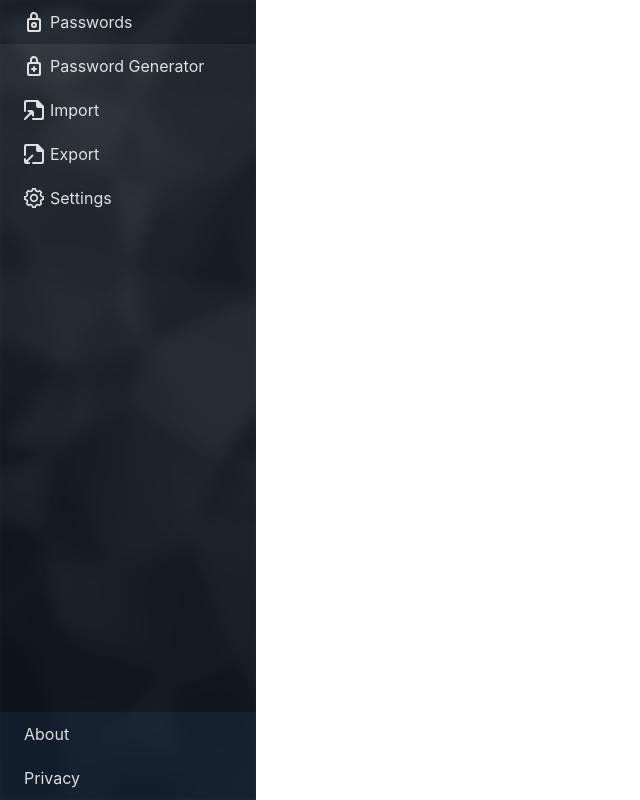
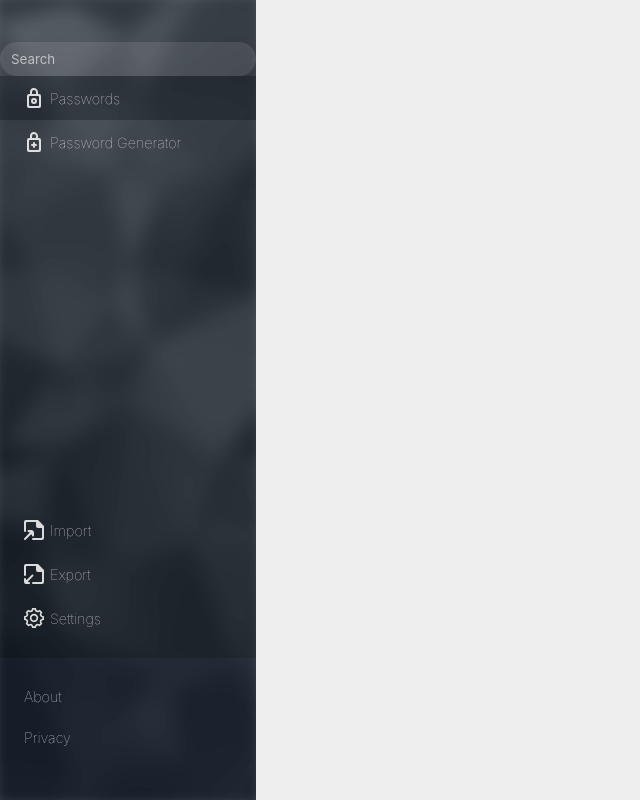
Before and after one commit to ejasso112/electron-react-password-manager, a React (Create React App) app: page / in a window 1280 px wide. Shown: the whole page, without its empty margins (0-640 px from the left). Built offline with nearby package versions, Linux system fonts and the light colour scheme.

Commit message:
Nav Update
Updated Styles of Nav Component
Add a Seach field to the Nav component (not functional yet)

```diff
--- a/src/App.scss
+++ b/src/App.scss
@@ -7,6 +7,10 @@
 }
 
 h2 {
-    font-size: 1rem;
-    font-weight: normal;
+    font-size: .9rem;
+    font-weight: lighter;
 }
+
+body {
+    background: #EEEEEE;
+}
--- a/src/components/Nav/Nav.js
+++ b/src/components/Nav/Nav.js
@@ -9,18 +9,17 @@ const Nav = (props) => {
         <nav className={`nav`}>
             <div className={`nav__container`} />
                 <div className={`nav__main`}>
+                    <div className={`nav__group`}>
                         <div className={`nav__search`}>
+                            <input className={`nav__search__bar`} type="text" placeholder="Search" />
                         </div>
-                    <div className={`nav__links`}>
-                        <div className={`nav__manage`}>
                         <CardNavLink to='/' svg={Svgs.Lock} name='Passwords' isActive={path === '/'} />
                         <CardNavLink to='/password-generator' svg={Svgs.LockAdd} name='Password Generator' isActive={path === '/password-generator'} />
                     </div>
-                        <div className={`nav__tools`}>
+                    <div className={`nav__group`}>
                         <CardNavLink to='/import' svg={Svgs.Import} name='Import' isActive={path === '/import'} />
                         <CardNavLink to='/export' svg={Svgs.Export} name='Export' isActive={path === '/export'} />
                         <CardNavLink to='/settings' svg={Svgs.Settings} name='Settings' isActive={path === '/settings'} />
-                        </div>
                     </div>
                 </div>
                 <div className={`nav__foot`}>
--- a/src/components/Nav/Nav.scss
+++ b/src/components/Nav/Nav.scss
@@ -2,33 +2,56 @@
     display: flex;
     position: relative;
     flex-direction: column;
-    justify-content: space-between;
     width: 256px;
     height: 100vh;
     overflow: hidden;
 
     &__container {
-        z-index: -1;
         position: absolute;
         top:-15px;
         right:-15px;
         bottom:-15px;
         left:-15px;
+        z-index: -1;
         background-image: url('../../img/navBackgroundImg.png');
-
         background-position: center;
         background-size: cover;
-        filter: blur(8px);
+        filter: blur(10px) brightness(170%);
     }
 
     &__main {
         display: flex;
         flex-direction: column;
+        justify-content: space-between;
+        background: rgba($color: #234369, $alpha: .20);
+        padding: 42px 0 18px 0;
         height: 100%;
-        background: rgba($color: #234369, $alpha: .20);
     }
 
     &__foot {
-        background: rgba($color: #3b73b3, $alpha: .20);
+
+        padding: 18px 0 42px 0;
+        background: rgba($color: #3a6396, $alpha: .20);
+    }
+
+    &__search {
+
+        &__bar {
+            width: 100%;
+            padding: 8px 10px;
+            background: rgba($color: #FFFFFF, $alpha: .1);
+            color: rgba($color: #FFFFFF, $alpha: .6);
+            border: 1.5px solid transparent;
+            border-radius: 24px;
+
+            &:focus {
+                outline: none;
+                border-radius: 24px;
+            }
+
+            &::placeholder {
+                color: rgba($color: #FFFFFF, $alpha: .6);
+            }
+        }
     }
 }
--- a/src/globalVariables.scss
+++ b/src/globalVariables.scss
@@ -1 +1 @@
-$primary-dark-nav-color: rgba($color: #FFFFFF, $alpha: .85);
+$primary-dark-nav-color: rgba($color: #f0f0f0, $alpha: .90);
```
Lines whose indentation alone changed are shown as unchanged.
